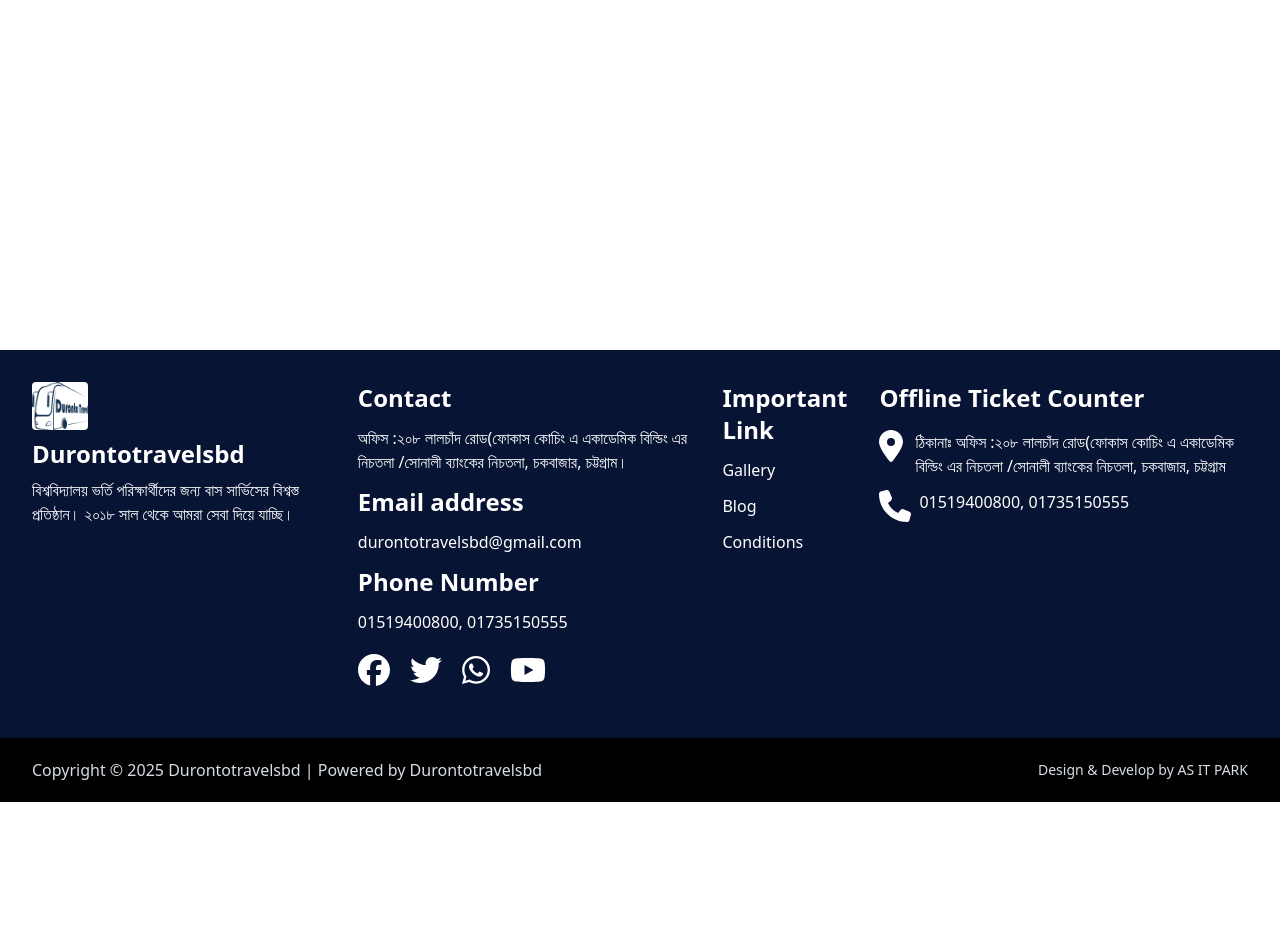
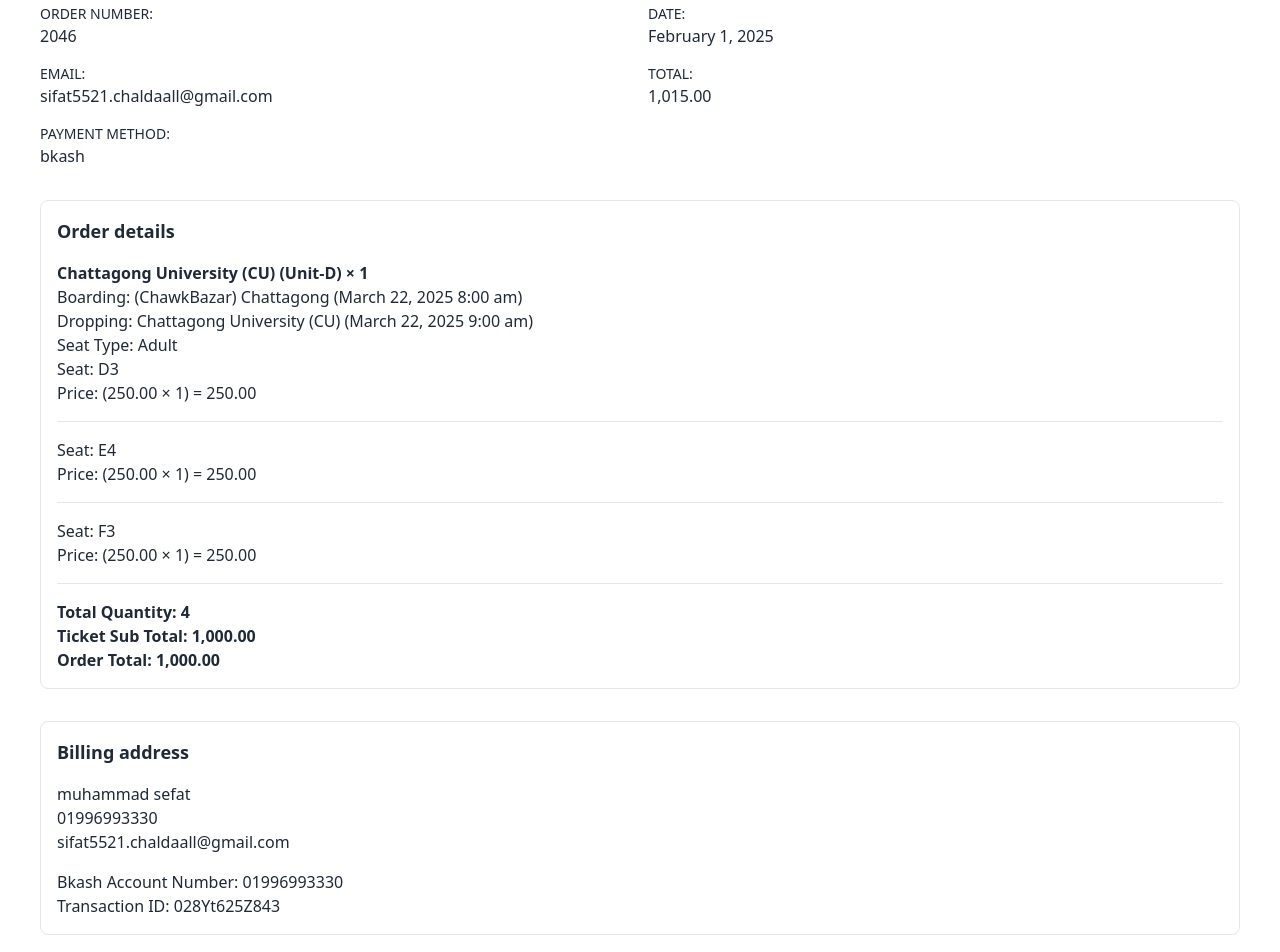
Before and after one commit to Muhammad-sefat/Duranto_Travel_BD, a React (Vite) app in the folder Frontend/: page /confirm-order in a window 1280 px wide. Shown: the part 280-1232 px from the top of the page. Before the commit the page ends 1082 px from the top, so only its background shows below. Built offline with nearby package versions, Linux system fonts and the light colour scheme; no server answers.

Commit message:
Complete static site for confirm order

```diff
--- a/Frontend/src/pages/ConfirmOrder.jsx
+++ b/Frontend/src/pages/ConfirmOrder.jsx
@@ -5,12 +5,13 @@ import axios from "axios";
 const ConfirmOrder = () => {
   const { user } = useAuth();
   const [orders, setOrders] = useState([]);
+  console.log(user);
   console.log(orders);
   useEffect(() => {
     const fetchOrders = async () => {
       try {
         const response = await axios.get(
-          `http://localhost:5000/api/order/${user.email}`
+          `http://localhost:5000/api/orders/${user.email}`
         );
         setOrders(response.data);
       } catch (error) {
@@ -19,11 +20,82 @@ const ConfirmOrder = () => {
     };
 
     fetchOrders();
-  }, []);
+  }, [user]);
 
   return (
-    <div>
-      <p>this is confirm order page</p>
+    <div className="p-10">
+      <h1 className="text-xl font-semibold text-center my-10">
+        Thank you. Your order has been received.
+      </h1>
+
+      {/* Order Summary */}
+      <div className="grid grid-cols-2 gap-4 mb-8">
+        <div>
+          <p className="text-sm font-medium">ORDER NUMBER:</p>
+          <p>2046</p>
+        </div>
+
+        <div>
+          <p className="text-sm font-medium">DATE:</p>
+          <p>February 1, 2025</p>
+        </div>
+        <div>
+          <p className="text-sm font-medium">EMAIL:</p>
+          <p>sifat5521.chaldaall@gmail.com</p>
+        </div>
+        <div>
+          <p className="text-sm font-medium">TOTAL:</p>
+          <p>1,015.00</p>
+        </div>
+        <div>
+          <p className="text-sm font-medium">PAYMENT METHOD:</p>
+          <p>bkash</p>
+        </div>
+      </div>
+
+      {/* Order Details */}
+      <div className="border rounded-lg p-4 mb-8">
+        <h2 className="text-lg font-semibold mb-4">Order details</h2>
+
+        <div className="border-b pb-4 mb-4">
+          <p className="font-semibold">
+            Chattagong University (CU) (Unit-D) &times; 1
+          </p>
+          <p>Boarding: (ChawkBazar) Chattagong (March 22, 2025 8:00 am)</p>
+          <p>Dropping: Chattagong University (CU) (March 22, 2025 9:00 am)</p>
+          <p>Seat Type: Adult</p>
+          <p>Seat: D3</p>
+          <p>Price: (250.00 &times; 1) = 250.00</p>
+        </div>
+
+        <div className="border-b pb-4 mb-4">
+          <p>Seat: E4</p>
+          <p>Price: (250.00 &times; 1) = 250.00</p>
+        </div>
+
+        <div className="border-b pb-4 mb-4">
+          <p>Seat: F3</p>
+          <p>Price: (250.00 &times; 1) = 250.00</p>
+        </div>
+
+        <p className="font-semibold">Total Quantity: 4</p>
+        <p className="font-semibold">Ticket Sub Total: 1,000.00</p>
+        <p className="font-semibold">Order Total: 1,000.00</p>
+      </div>
+
+      {/* Billing Details */}
+      <div className="border rounded-lg p-4 mb-8">
+        <h2 className="text-lg font-semibold mb-4">Billing address</h2>
+
+        <p>muhammad sefat</p>
+        <p>01996993330</p>
+        <p>sifat5521.chaldaall@gmail.com</p>
+
+        <div className="mt-4">
+          <p>Bkash Account Number: 01996993330</p>
+          <p>Transaction ID: 028Yt625Z843</p>
+        </div>
+      </div>
     </div>
   );
 };
```
Also changed, not shown: 1 other file (tests, documents, lock files or other folders).
